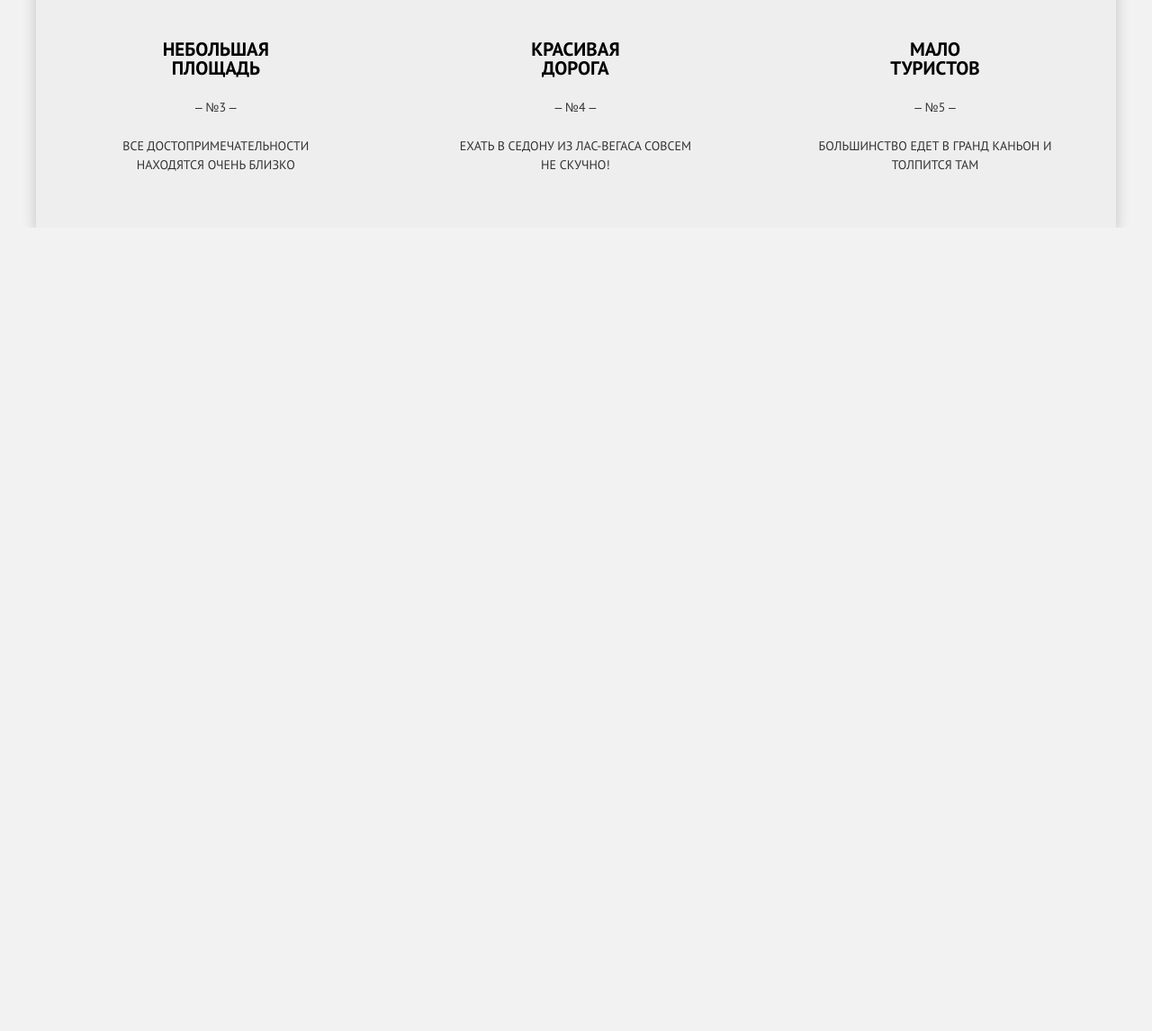
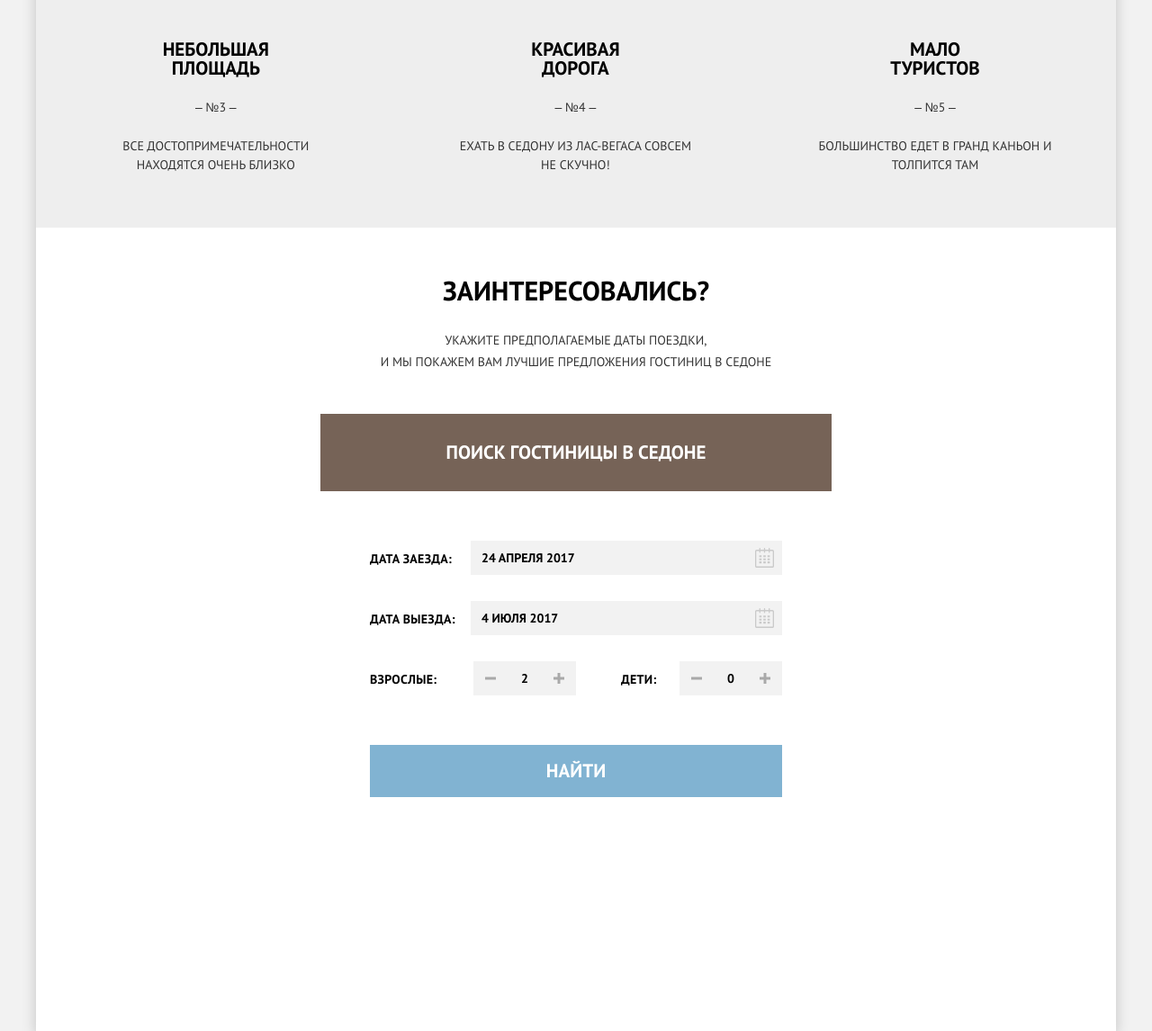
Before and after one commit to AlexanderShpilka/Sedona, a website: page app/index.html in a window 1280 px wide. Shown: the part 1625-2771 px from the top of the page at 90% size. Before the commit the page ends 1878 px from the top, so only its background shows below. Drawn offline with nearby package versions, Linux system fonts and the light colour scheme; files that its build step writes are made by us from their sources; files whose address does not match are found by name.

Commit message:
Сверстал блок с формой поиска гостиницы

```diff
--- a/app/index.html
+++ b/app/index.html
@@ -142,6 +142,58 @@
             </div>
           </div>
         </section>
+
+        <!-- ORDER -->
+        <section class="order">
+          <h2 class="order__title">Заинтересовались?</h2>
+          <p class="order__text">Укажите предполагаемые даты поездки,<br>и мы покажем Вам лучшие предложения гостиниц в Седоне</p>
+          <a class="order__btn" href="#" title="Открыть форму поиска.">Поиск гостиницы в Седоне</a>
+          <form class="order__search-form  order__search-form--show  search-form" action="https://echo.htmlacademy.ru" method="post">
+            <div class="search-form__group">
+              <label class="search-form__label" for="date-in">Дата заезда:</label>
+              <input class="search-form__input" id="date-in" type="text" name="date-in" placeholder="24 Апреля 2017">
+              <svg class="search-form__icon" xmlns="http://www.w3.org/2000/svg" width="21" height="22">
+                <path d="M19.251 2.025h-2.845V.648c0-.381-.294-.689-.656-.689-.363 0-.656.308-.656.689v1.377h-3.938V.648c0-.381-.294-.689-.655-.689-.363 0-.657.308-.657.689v1.377H5.906V.648c0-.381-.294-.689-.656-.689-.363 0-.657.308-.657.689v1.377H1.75C.784 2.025 0 2.847 0 3.862v16.302C0 21.179.784 22 1.75 22h17.501c.966 0 1.749-.821 1.749-1.836V3.862c0-1.015-.783-1.837-1.749-1.837zm.437 18.139a.448.448 0 0 1-.437.459H1.75a.45.45 0 0 1-.438-.459V3.862a.45.45 0 0 1 .438-.459h2.844v1.378c0 .381.294.689.657.689.362 0 .656-.308.656-.689V3.403h3.938v1.378c0 .381.294.689.657.689.361 0 .655-.308.655-.689V3.403h3.938v1.378c0 .381.293.689.656.689.362 0 .656-.308.656-.689V3.403h2.845c.241 0 .437.206.437.459v16.302z"/><path d="M4.594 8.225h2.625v2.066H4.594zM4.594 11.668h2.625v2.067H4.594zM4.594 15.112h2.625v2.066H4.594zM9.188 15.112h2.625v2.066H9.188zM9.188 11.668h2.625v2.067H9.188zM9.188 8.225h2.625v2.066H9.188zM13.781 15.112h2.625v2.066h-2.625zM13.781 11.668h2.625v2.067h-2.625zM13.781 8.225h2.625v2.066h-2.625z"/>
+              </svg>
+            </div>
+            <div class="search-form__group">
+              <label class="search-form__label" for="date-out">Дата выезда:</label>
+              <input class="search-form__input" id="date-out" type="text" name="date-out" placeholder="4 Июля 2017">
+              <svg class="search-form__icon" xmlns="http://www.w3.org/2000/svg" width="21" height="22">
+                <path d="M19.251 2.025h-2.845V.648c0-.381-.294-.689-.656-.689-.363 0-.656.308-.656.689v1.377h-3.938V.648c0-.381-.294-.689-.655-.689-.363 0-.657.308-.657.689v1.377H5.906V.648c0-.381-.294-.689-.656-.689-.363 0-.657.308-.657.689v1.377H1.75C.784 2.025 0 2.847 0 3.862v16.302C0 21.179.784 22 1.75 22h17.501c.966 0 1.749-.821 1.749-1.836V3.862c0-1.015-.783-1.837-1.749-1.837zm.437 18.139a.448.448 0 0 1-.437.459H1.75a.45.45 0 0 1-.438-.459V3.862a.45.45 0 0 1 .438-.459h2.844v1.378c0 .381.294.689.657.689.362 0 .656-.308.656-.689V3.403h3.938v1.378c0 .381.294.689.657.689.361 0 .655-.308.655-.689V3.403h3.938v1.378c0 .381.293.689.656.689.362 0 .656-.308.656-.689V3.403h2.845c.241 0 .437.206.437.459v16.302z"/><path d="M4.594 8.225h2.625v2.066H4.594zM4.594 11.668h2.625v2.067H4.594zM4.594 15.112h2.625v2.066H4.594zM9.188 15.112h2.625v2.066H9.188zM9.188 11.668h2.625v2.067H9.188zM9.188 8.225h2.625v2.066H9.188zM13.781 15.112h2.625v2.066h-2.625zM13.781 11.668h2.625v2.067h-2.625zM13.781 8.225h2.625v2.066h-2.625z"/>
+              </svg>
+            </div>
+            <div class="search-form__wrapper">
+              <div class="search-form__group  search-form__group--half">
+                <label class="search-form__label" for="adults">Взрослые:</label>
+                <p class="search-form__controls  controls">
+                  <button class="controls__btn  controls__btn--decr" type="button">
+                    <span class="visually-hidden">-</span>
+                  </button>
+                  <input class="search-form__input  search-form__input--controls" id="adults" type="number" name="adults" min="1" placeholder="2">
+                  <button class="controls__btn  controls__btn--incr" type="button">
+                    <span class="visually-hidden">+</span>
+                  </button>
+                </p>
+              </div>
+              <div class="search-form__group  search-form__group--half">
+                <label class="search-form__label  search-form__label--children" for="children">Дети:</label>
+                <p class="search-form__controls  controls">
+                  <button class="controls__btn  controls__btn--decr" type="button">
+                    <span class="visually-hidden">-</span>
+                  </button>
+                  <input class="search-form__input  search-form__input--controls" id="children" type="number" name="children" min="0" placeholder="0">
+                  <button class="controls__btn controls__btn--incr" type="button">
+                    <span class="visually-hidden">+</span>
+                  </button>
+                </p>
+              </div>
+            </div>
+            <button class="search-form__btn" type="submit">Найти</button>
+          </form>
+        </section>
+
+        <div style="height: 600px;"></div>
       </main>
 
 
--- /dev/null
+++ b/app/scss/blocks/_controls.scss
@@ -0,0 +1,75 @@
+.controls {
+  display: flex;
+  width: 114px;
+
+  &__btn {
+    position: relative;
+    width: 33.3%;
+    background-color: transparent;
+    border: none;
+    background-color: #f2f2f2;
+    cursor: pointer;
+
+    &::before,
+    &::after {
+      transition: 0.1s ease-in;
+    }
+
+    &--decr {
+      &::before {
+        content: '';
+        position: absolute;
+        top: 50%;
+        left: 50%;
+        display: block;
+        width: 12px;
+        height: 3px;
+        background-color: #a9a9a9;
+        transform: translateX(-50%) translateY(-50%);
+      }
+    }
+
+    &--incr {
+      &::before {
+        content: '';
+        position: absolute;
+        top: 50%;
+        left: 50%;
+        display: block;
+        width: 12px;
+        height: 3px;
+        background-color: #a9a9a9;
+        transform: translateX(-50%) translateY(-50%);
+      }
+
+      &::after {
+        content: '';
+        position: absolute;
+        top: 50%;
+        left: 50%;
+        display: block;
+        width: 3px;
+        height: 12px;
+        background-color: #a9a9a9;
+        transform: translateX(-50%) translateY(-50%);
+      }
+    }
+
+    &:hover::before,
+    &:hover::after,
+    &:focus::before,
+    &:focus::after {
+      background-color: #000;
+    }
+
+    &:active::before,
+    &:active::after {
+      background-color: $brand-color;
+    }
+
+    &:active,
+    &:focus {
+      outline: none;
+    }
+  }
+}
--- /dev/null
+++ b/app/scss/blocks/_order.scss
@@ -0,0 +1,61 @@
+.order {
+  position: relative;
+  padding: 30px 45px 0;
+
+  &__title {
+    padding: 15px;
+    margin-top: 8px;
+    font-size: 30px;
+    font-weight: 700;
+    color: $heading-color;
+    text-transform: uppercase;
+    text-align: center;
+  }
+
+  &__text {
+    padding: 10px;
+    line-height: 24px;
+    text-transform: uppercase;
+    text-align: center;
+  }
+
+  &__btn {
+    display: block;
+    width: 568px;
+    padding: 30px;
+    @include center;
+    margin-top: 36px;
+    font-size: 21px;
+    font-weight: 700;
+    line-height: 26px;
+    color: #fff;
+    text-align: center;
+    text-transform: uppercase;
+    background-color: $brown;
+    transition: 0.1s ease-in;
+
+    &:hover {
+      background-color: $brown-hover;
+    }
+
+    &:active {
+      color: rgba(255, 255, 255, 0.3);
+      background-color: $brown-active;
+    }
+  }
+
+  &__search-form {
+    position: absolute;
+    top: auto;
+    left: 50%;
+    z-index: -10;
+    margin-left: -284px;
+    transform: translateY(-1000px);
+    transition: 0.7s ease-in-out;
+
+    &--show {
+      z-index: 2;
+      transform: translateY(0);
+    }
+  }
+}
--- /dev/null
+++ b/app/scss/blocks/_search-form.scss
@@ -0,0 +1,148 @@
+.search-form {
+  width: 568px;
+  padding: 55px;
+  padding-top: 41px;
+
+  &__group {
+    position: relative;
+    display: flex;
+    justify-content: space-between;
+    padding: 14px 0 15px;
+
+    &--half {
+      width: 50%;
+    }
+  }
+
+  &__label {
+    padding-top: 7px;
+    padding-right: 10px;
+    font-weight: 700;
+    line-height: 26px;
+    color: $heading-color;
+    text-transform: uppercase;
+    letter-spacing: 0.02em;
+
+    &--children {
+      padding-left: 50px;
+    }
+  }
+
+  &__input {
+    width: 346px;
+    padding: 4px 35px 4px 10px;
+    font-family: inherit;
+    font-size: 14px;
+    font-weight: 700;
+    line-height: 26px;
+    color: $heading-color;
+    text-transform: uppercase;
+    background-color: #f2f2f2;
+    border: 2px solid #f2f2f2;
+    transition: 0.4s ease-in;
+
+    &--controls {
+      width: 33.3%;
+      padding-right: 5px;
+      padding-left: 5px;
+      text-align: center;
+      -moz-appearance: textfield;
+
+      &::-webkit-inner-spin-button,
+      &::-webkit-outer-spin-button {
+        -webkit-appearance: none;
+      }
+
+      &::-webkit-input-placeholder {
+        text-align: center;
+      }
+
+      &:-ms-input-placeholder {
+        text-align: center;
+      }
+
+      &::-ms-input-placeholder {
+        text-align: center;
+      }
+
+      &::placeholder {
+        text-align: center;
+      }
+    }
+
+    &:hover {
+      background-color: #ebebeb;
+      border-color: #ebebeb;
+    }
+
+    &:focus {
+      background-color: #fff;
+      border-color: #e5e5e5;
+      outline: none;
+    }
+
+    &::-webkit-input-placeholder {
+      color: #000;
+    }
+
+    &:-ms-input-placeholder {
+      color: #000;
+    }
+
+    &::-ms-input-placeholder {
+      color: #000;
+    }
+
+    &::placeholder {
+      color: #000;
+    }
+  }
+
+  &__icon {
+    position: absolute;
+    top: 22px;
+    right: 9px;
+    fill: #cacaca;
+    cursor: pointer;
+    transition: 0.1s ease-in;
+
+    &:hover {
+      fill: #000;
+    }
+
+    &:active {
+      fill: $brand-color;
+    }
+  }
+
+  &__wrapper {
+    display: flex;
+  }
+
+  &__btn {
+    display: inline-block;
+    width: 100%;
+    padding: 16px;
+    margin-top: 40px;
+    font-size: 21px;
+    font-weight: 700;
+    line-height: 26px;
+    color: #fff;
+    text-transform: uppercase;
+    text-align: center;
+    background-color: $brand-color;
+    border: none;
+    cursor: pointer;
+    transition: 0.1s ease-in;
+
+    &:hover {
+      background-color: $brand-color-hover;
+    }
+
+    &:active {
+      color: rgba(255, 255, 255, 0.3);
+      background-color: $brand-color-active;
+      outline: none;
+    }
+  }
+}
--- a/app/scss/global/_vars.scss
+++ b/app/scss/global/_vars.scss
@@ -3,11 +3,17 @@
 $mine-shaft: #333;
 $black: #000;
 $half-baked: #81b3d2;
+$half-baked-hover: #669ec0;
+$half-baked-active: #5496bd;
 $brown: #766357;
+$brown-hover: #604e43;
+$brown-active: #503e33;
 
 $text-color: $mine-shaft;
 $heading-color: $black;
 $brand-color: $half-baked;
+$brand-color-hover: $half-baked-hover;
+$brand-color-active: $half-baked-active;
 
 // RESOLUTION
 $retina-dpi: 144dpi;
--- a/app/scss/styles.scss
+++ b/app/scss/styles.scss
@@ -14,3 +14,6 @@
 @import 'blocks/showcase';
 @import 'blocks/features';
 @import 'blocks/feature';
+@import 'blocks/order';
+@import 'blocks/search-form';
+@import 'blocks/controls';
```
Also changed, not shown: app/assets/img/calendar.svg (added).
